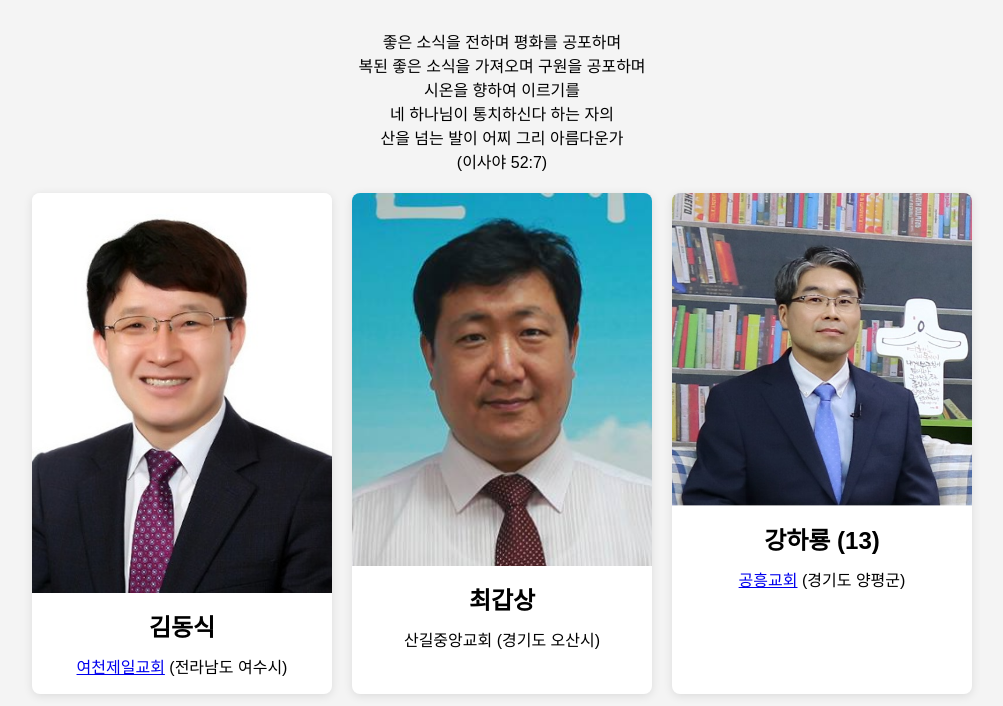
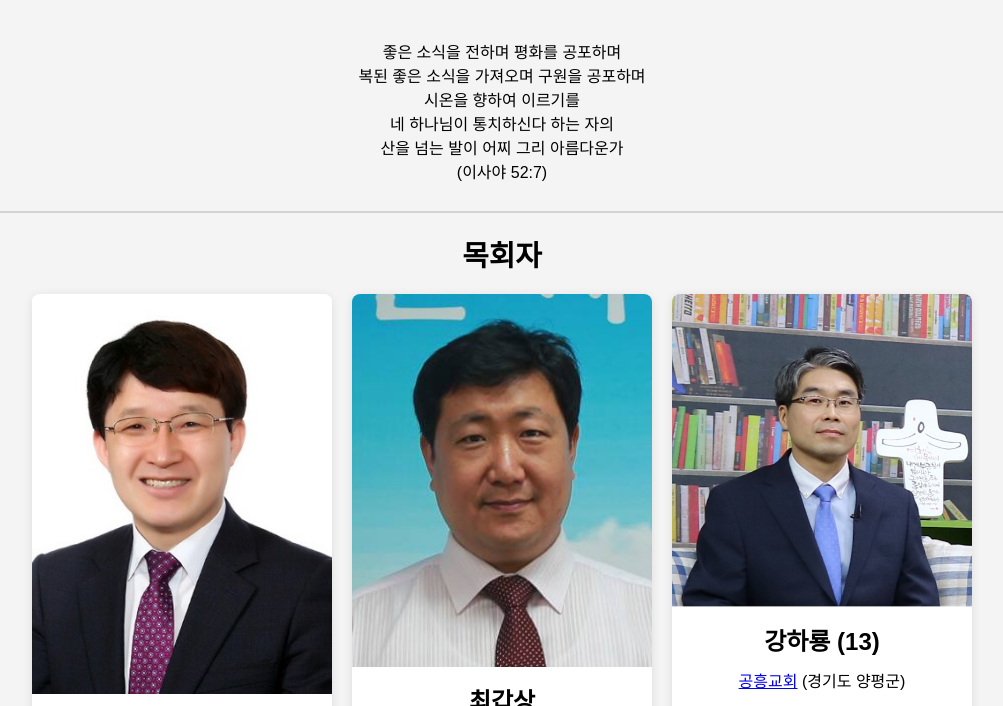
Before and after one commit to b2sdev/mm-ministers, a plain HTML site: page index.html in a window 1280 px wide. Shown: the part 81-787 px from the top of the page, without its empty margins (138-1141 px from the left). Drawn offline with Linux system fonts and the light colour scheme.

Commit message:
Add role

```diff
--- a/index.html
+++ b/index.html
@@ -25,7 +25,7 @@
             justify-content: center;
         }
         .text {
-            margin: 10px 30px;
+            margin: 20px;
             text-align: center;
             overflow: hidden;
             width: 470px;
@@ -66,6 +66,13 @@
         .noti {
             margin: 5px;
         }
+        .role {
+            font-size: 1.8em;
+            font-weight: bold;
+            margin-top: 20px;
+            margin-bottom: 10px;
+            text-align: center;
+        }
         .custom-line {
             border: none; /* Remove default border */
             height: 2px; /* Set the height of the line */
@@ -88,6 +95,9 @@
         <div class="text">좋은 소식을 전하며 평화를 공포하며<br />복된 좋은 소식을 가져오며 구원을 공포하며<br />시온을 향하여 이르기를<br />네 하나님이 통치하신다 하는 자의<br />산을 넘는 발이 어찌 그리 아름다운가<br />(이사야 52:7)</div>
     </div>
 
+    <hr class="custom-line">
+
+    <div class="role">목회자</div>
     <div class="container">
         <div class="card">
             <img src="/static/img/0x_kim.jpg" alt="김동식">
@@ -177,6 +187,7 @@
 
     <hr class="custom-line">
 
+    <div class="role">선교사</div>
     <div class="container">
         <div class="card">
             <div class="card-content">
@@ -212,6 +223,7 @@
 
     <hr class="custom-line">
 
+    <div class="role">사모</div>
     <div class="container">
         <div class="card">
             <div class="card-content">
@@ -252,6 +264,7 @@
 
     <hr class="custom-line">
 
+    <div class="role">장로</div>
     <div class="container">
         <div class="card">
             <img src="/static/img/elder_moon.png" alt="문상돈">
```
